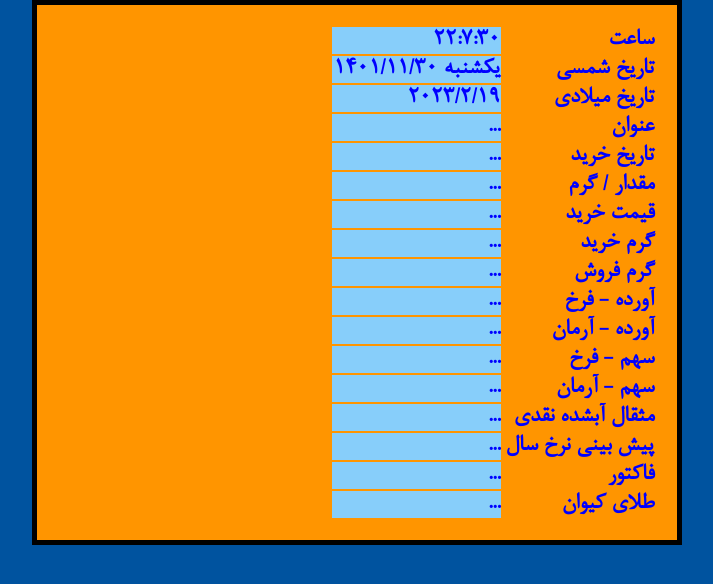
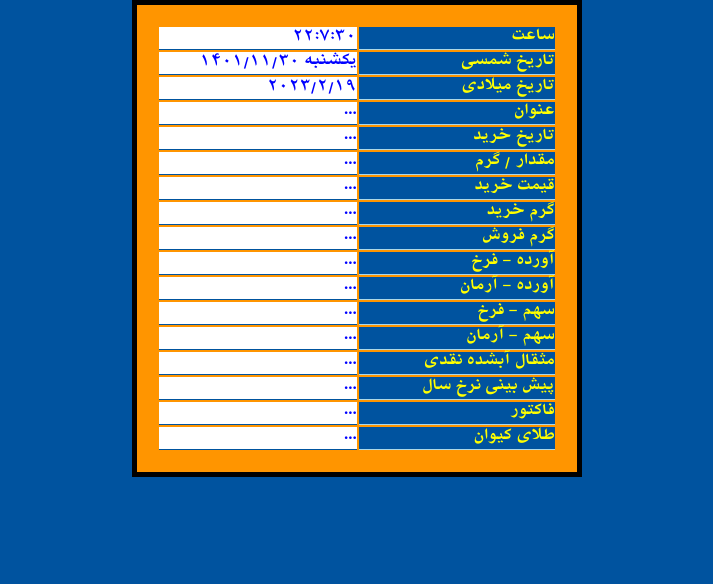
Before and after one commit to a9018/AZK, a plain HTML site: page index.html in a window 1280 px wide. Shown: the whole page, without its empty margins (283-996 px from the left). Drawn offline with Linux system fonts and the light colour scheme.

Commit message:
Add files via upload

```diff
--- a/index.html
+++ b/index.html
@@ -5,85 +5,89 @@
     <meta name="Gold" content="width=device-width" />
     <title>طلای آبشده</title>
     <link href="styles/style.css" rel="stylesheet" />
+    <link href="https://fonts.googleapis.com/css?family=Open+Sans" rel="stylesheet" />
     <style>
-@font-face {
-    font-family: "NAZANIN";
-    src: url("sitefonts/bNazanin.ttf") format('truetype');
+        @font-face {
+            font-family: "customFont";
+            src: url("sitefonts/bJalalBd.ttf") format("truetype");
         }
-    font-family = 'NAZANIN'
-font-weight:bold
+body {
+        font-family: "customFont", Arial, sans-serif;
+
+         font-weight: bold;
+        }
     </style>
- </head>
-<body  onLoad="moveover('')">
+</head>
+<body onLoad="moveover('')">
     <form name="form1">
         <table id="dateTimeTable">
             <tr>
-                <th>ساعت</th>
-                <td>...</td>
+                <th> ساعت</th>
+                <td> ...</td>
             </tr>
             <tr>
-                <th>تاریخ شمسی</th>
-                <td>...</td>
+                <th> تاریخ شمسی</th>
+                <td> ...</td>
             </tr>
             <tr>
-                <th>تاریخ میلادی</th>
-                <td>...</td>
+                <th> تاریخ میلادی</th>
+                <td> ...</td>
             </tr>
             <tr>
-                <th>T01</th>
-                <td>...</td>
+                <th> T01</th>
+                <td> ...</td>
             </tr>
             <tr>
-                <th>T02</th>
-                <td>...</td>
+                <th> T02</th>
+                <td> ...</td>
             </tr>
             <tr>
-                <th>T03</th>
-                <td>...</td>
+                <th> T03</th>
+                <td> ...</td>
             </tr>
             <tr>
-                <th>T04</th>
-                <td>...</td>
+                <th> T04</th>
+                <td> ...</td>
             </tr>
             <tr>
-                <th>T05</th>
-                <td>...</td>
+                <th> T05</th>
+                <td> ...</td>
             </tr>
             <tr>
-                <th>T06</th>
-                <td>...</td>
+                <th> T06</th>
+                <td> ...</td>
             </tr>
             <tr>
-                <th>T07</th>
-                <td>...</td>
+                <th> T07</th>
+                <td> ...</td>
             </tr>
             <tr>
-                <th>T08</th>
-                <td>...</td>
+                <th> T08</th>
+                <td> ...</td>
             </tr>
             <tr>
-                <th>T10</th>
-                <td>...</td>
+                <th> T10</th>
+                <td> ...</td>
             </tr>
             <tr>
-                <th>T11</th>
-                <td>...</td>
+                <th> T11</th>
+                <td> ...</td>
             </tr>
             <tr>
-                <th>T12</th>
-                <td>...</td>
+                <th> T12</th>
+                <td> ...</td>
             </tr>
             <tr>
-                <th>T13</th>
-                <td>...</td>
+                <th> T13</th>
+                <td> ...</td>
             </tr>
             <tr>
-                <th>T14</th>
-                <td>...</td>
+                <th> T14</th>
+                <td> ...</td>
             </tr>
             <tr>
-                <th>T15</th>
-                <td>...</td>
+                <th> T15</th>
+                <td> ...</td>
             </tr>
 
         </table>
@@ -95,6 +99,6 @@ font-weight:bold
 
 
 
-    <script src="scripts/main.js"></script>
+    <script type="text/javascript" src="scripts/main.js" charset="UTF-8"></script>
 </body>
 </html>
--- a/styles/style.css
+++ b/styles/style.css
@@ -1,25 +1,27 @@
-@font-face {
-    font-family: "NAZANIN";
-    src: url("sitefonts/bNazanin.ttf") format('truetype');
-}
 
 html {
-    font-size: 25px; /* px means "pixels": the base font size is now 10 pixels high */
+    font-size: 20px; /* px means "pixels": the base font size is now 10 pixels high */
     color: blue;
     background-color: #00539f;
-    direction:rtl;
-    font-family: 'NAZANIN';
-    font-weight:bold;
+    direction: rtl;
 }
 
 table {
     text-align: right;
 }
+th {
+    border-bottom: 1px solid;
+    border-bottom-color: lightblue;
+    background-color: #00539f;
+    color:yellow;
+}
 th,td {
-    column-width: 150px;
+    column-width: 200px;
 }
 td {
-    background-color: lightskyblue;
+    background-color: white;
+    border-bottom: 1px solid;
+    border-bottom-color: #00539f;
 }
 
 INPUT {
@@ -39,8 +41,8 @@ li {
 }
 
 body {
-    width: 600px;
-    margin: auto;
+    width: 400px;
+    margin: 0 auto;
     background-color: #ff9500;
     padding: 20px 20px 20px 20px;
     border: 5px solid black;
```
Also changed, not shown: sitefonts/bJalalBd.ttf (added).
